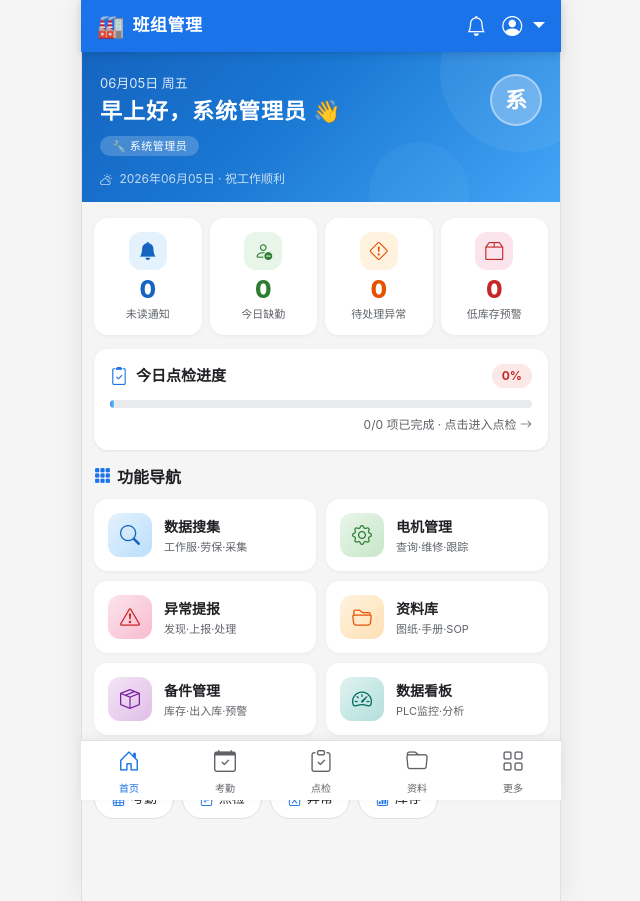
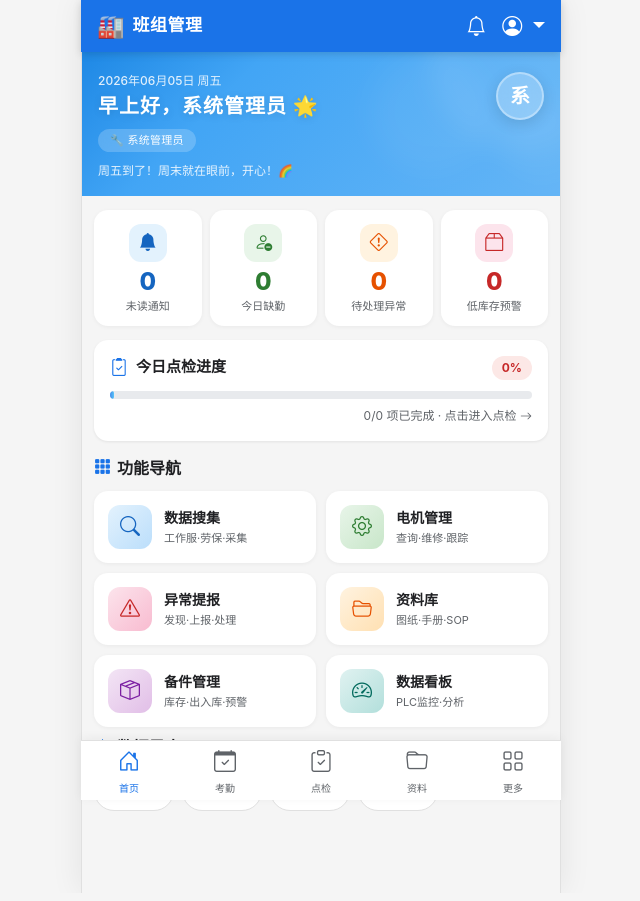
Before and after one commit to 249223431-coder/lyb12033, a Flask app: page / in a window 1280 px wide. Shown: the whole page, without its empty margins (319-959 px from the left). Run offline with Flask 3, Linux system fonts and the light colour scheme; a user stored in the database is signed in; data comes from the database, SQL or seed files in the repository; data that the repository does not hold is empty.

Commit message:
更新：优化首页欢迎区域设计，修复成员管理删除功能

```diff
--- a/app.py
+++ b/app.py
@@ -62,6 +62,7 @@ def create_app():
 
 def _auto_backup():
     """每天首次启动时自动备份数据库"""
+    import os
     import time
     import shutil
     today = time.strftime('%Y%m%d')
--- a/blueprints/main.py
+++ b/blueprints/main.py
@@ -12,6 +12,7 @@ def index():
     today = date.today()
     unread_count = Notification.query.filter_by(is_read=False).count()
     greeting = _get_greeting()
+    warm_message = _get_warm_message()
 
     total_members = User.query.filter_by(is_active=True).count()
 
@@ -55,6 +56,7 @@ def index():
     return render_template('index.html',
                            unread_count=unread_count,
                            greeting=greeting,
+                           warm_message=warm_message,
                            total_members=total_members,
                            today_absent=today_absent,
                            absent_names=absent_names,
@@ -104,6 +106,40 @@ def _get_greeting():
         return '下午好'
     else:
         return '晚上好'
+
+
+def _get_warm_message():
+    today = date.today()
+    weekday = today.weekday()
+
+    warm_messages = [
+        "周一好！新的一周开始了，加油！💪",
+        "周二继续努力，保持好状态！✨",
+        "周三啦，一周过半，坚持就是胜利！💯",
+        "周四快乐！明天就是周五啦~ 🎉",
+        "周五到了！周末就在眼前，开心！🌈",
+        "周六愉快！好好放松一下吧~ 🛝",
+        "周日休息，为下周充充电！🔋",
+    ]
+
+    holiday_messages = {
+        '01-01': '🎉 新年快乐！愿新的一年万事如意！',
+        '02-14': '💝 情人节快乐！',
+        '03-08': '👩 妇女节快乐！',
+        '05-01': '🎉 劳动节快乐！',
+        '06-01': '👶 儿童节快乐！',
+        '07-01': '🇨🇳 建党节快乐！',
+        '08-01': '🎖️ 建军节快乐！',
+        '09-10': '👨‍🏫 教师节快乐！',
+        '10-01': '🇨🇳 国庆节快乐！',
+        '12-25': '🎄 圣诞节快乐！',
+    }
+
+    date_str = today.strftime('%m-%d')
+    if date_str in holiday_messages:
+        return holiday_messages[date_str]
+
+    return warm_messages[weekday]
 
 
 def _build_activity_feed(limit=10):
--- a/static/css/style.css
+++ b/static/css/style.css
@@ -572,31 +572,43 @@ body {
 /* ========== 首页全新设计 ========== */
 
 .home-welcome {
-    margin: -12px -12px 16px -12px;
-    padding: 22px 18px 14px;
+    margin: -12px -12px 14px -12px;
+    padding: 20px 16px 16px;
     color: #fff;
     position: relative;
     overflow: hidden;
 }
-.home-welcome::before {
+.welcome-bg-decoration {
+    position: absolute;
+    top: -80px;
+    right: -50px;
+    width: 180px;
+    height: 180px;
+    background: rgba(255,255,255,0.08);
+    border-radius: 50%;
+    filter: blur(12px);
+}
+.welcome-bg-decoration::before {
     content: '';
     position: absolute;
-    top: -60px;
-    right: -40px;
-    width: 160px;
-    height: 160px;
-    background: rgba(255,255,255,0.06);
+    top: 80px;
+    left: -60px;
+    width: 120px;
+    height: 120px;
+    background: rgba(255,255,255,0.05);
     border-radius: 50%;
-}
-.home-welcome::after {
+    filter: blur(8px);
+}
+.welcome-bg-decoration::after {
     content: '';
     position: absolute;
-    bottom: -40px;
-    left: 60%;
-    width: 100px;
-    height: 100px;
+    bottom: -30px;
+    left: 40%;
+    width: 80px;
+    height: 80px;
     background: rgba(255,255,255,0.04);
     border-radius: 50%;
+    filter: blur(6px);
 }
 .welcome-top {
     display: flex;
@@ -607,49 +619,56 @@ body {
 }
 .welcome-info { flex: 1; }
 .welcome-date {
-    font-size: 13px;
+    font-size: 12px;
     opacity: 0.85;
     margin-bottom: 4px;
+    font-weight: 500;
 }
 .welcome-info h1 {
-    font-size: 22px;
+    font-size: 20px;
     font-weight: 700;
     margin: 0 0 8px 0;
     letter-spacing: 1px;
+    text-shadow: 0 2px 8px rgba(0,0,0,0.1);
 }
 .welcome-role {
     display: inline-block;
     background: rgba(255,255,255,0.2);
-    backdrop-filter: blur(4px);
-    padding: 2px 12px;
-    border-radius: 20px;
+    backdrop-filter: blur(6px);
+    padding: 3px 12px;
+    border-radius: 16px;
     font-size: 11px;
-    letter-spacing: 0.5px;
+    letter-spacing: 0.3px;
+    margin-bottom: 10px;
+}
+.welcome-warm {
+    font-size: 12px;
+    opacity: 0.88;
+    margin: 0;
+    line-height: 1.5;
+    font-weight: 400;
 }
 .welcome-avatar {
-    width: 52px;
-    height: 52px;
+    width: 48px;
+    height: 48px;
     border-radius: 50%;
     background: rgba(255,255,255,0.25);
-    backdrop-filter: blur(4px);
+    backdrop-filter: blur(10px);
     display: flex;
     align-items: center;
     justify-content: center;
-    font-size: 22px;
-    font-weight: 700;
-    border: 2px solid rgba(255,255,255,0.4);
+    font-size: 20px;
+    font-weight: 600;
+    border: 2px solid rgba(255,255,255,0.35);
     flex-shrink: 0;
     position: relative;
     z-index: 1;
-}
-.welcome-weather {
-    margin-top: 14px;
-    font-size: 12px;
-    opacity: 0.75;
-    position: relative;
-    z-index: 1;
-}
-.welcome-weather i { margin-right: 4px; }
+    box-shadow: 0 4px 15px rgba(0,0,0,0.12);
+}
+.welcome-avatar:hover {
+    transform: scale(1.05);
+    box-shadow: 0 6px 20px rgba(0,0,0,0.18);
+}
 
 .stats-row {
     display: grid;
--- a/templates/admin/users.html
+++ b/templates/admin/users.html
@@ -35,8 +35,8 @@
                 <button class="btn btn-sm btn-outline-secondary" style="border-radius:20px" data-bs-toggle="modal" data-bs-target="#editUser{{ u.id }}"><i class="bi bi-pencil"></i></button>
                 <button class="btn btn-sm btn-outline-warning" style="border-radius:20px" data-bs-toggle="modal" data-bs-target="#resetPwd{{ u.id }}"><i class="bi bi-key"></i></button>
                 {% if u.username != 'admin' %}
-                <form method="POST" action="{{ url_for('admin.toggle_user', user_id=u.id) }}">
-                    <button class="btn btn-sm {{ 'btn-outline-success' if not u.is_active else 'btn-outline-danger' }}" style="border-radius:20px">{{ '启用' if not u.is_active else '禁用' }}</button>
+                <form method="POST" action="{{ url_for('admin.delete_user', user_id=u.id) }}" onsubmit="return confirm('确定要删除该用户吗？')">
+                    <button class="btn btn-sm btn-danger" style="border-radius:20px"><i class="bi bi-trash"></i></button>
                 </form>
                 {% endif %}
             </div>
--- a/templates/index.html
+++ b/templates/index.html
@@ -2,17 +2,16 @@
 {% block title %}首页 - 班组管理{% endblock %}
 {% block content %}
 
-<div class="home-welcome" style="background: linear-gradient(135deg, #1565c0 0%, #1976d2 40%, #42a5f5 100%);">
+<div class="home-welcome" style="background: linear-gradient(135deg, #1e88e5 0%, #42a5f5 30%, #64b5f6 100%); position:relative; overflow:hidden;">
+    <div class="welcome-bg-decoration"></div>
     <div class="welcome-top">
         <div class="welcome-info">
-            <div class="welcome-date">{{ today.strftime('%m月%d日') }} {{ ['周一','周二','周三','周四','周五','周六','周日'][today.weekday()] }}</div>
-            <h1>{{ greeting }}，{{ current_user.real_name }} 👋</h1>
+            <div class="welcome-date">{{ today.strftime('%Y年%m月%d日') }} {{ ['周一','周二','周三','周四','周五','周六','周日'][today.weekday()] }}</div>
+            <h1>{{ greeting }}，{{ current_user.real_name }} 🌟</h1>
             <span class="welcome-role">{{ '🔧 系统管理员' if current_user.is_admin else '👷 班组成员' }}</span>
+            <p class="welcome-warm">{{ warm_message }}</p>
         </div>
         <div class="welcome-avatar">{{ current_user.real_name[0] }}</div>
-    </div>
-    <div class="welcome-weather">
-        <i class="bi bi-cloud-sun"></i> {{ today.strftime('%Y年%m月%d日') }} · 祝工作顺利
     </div>
 </div>
 
```
Also changed, not shown: blueprints/admin.py (+5 -5 lines), generate_pdf.py (added, +183 -0 lines).
